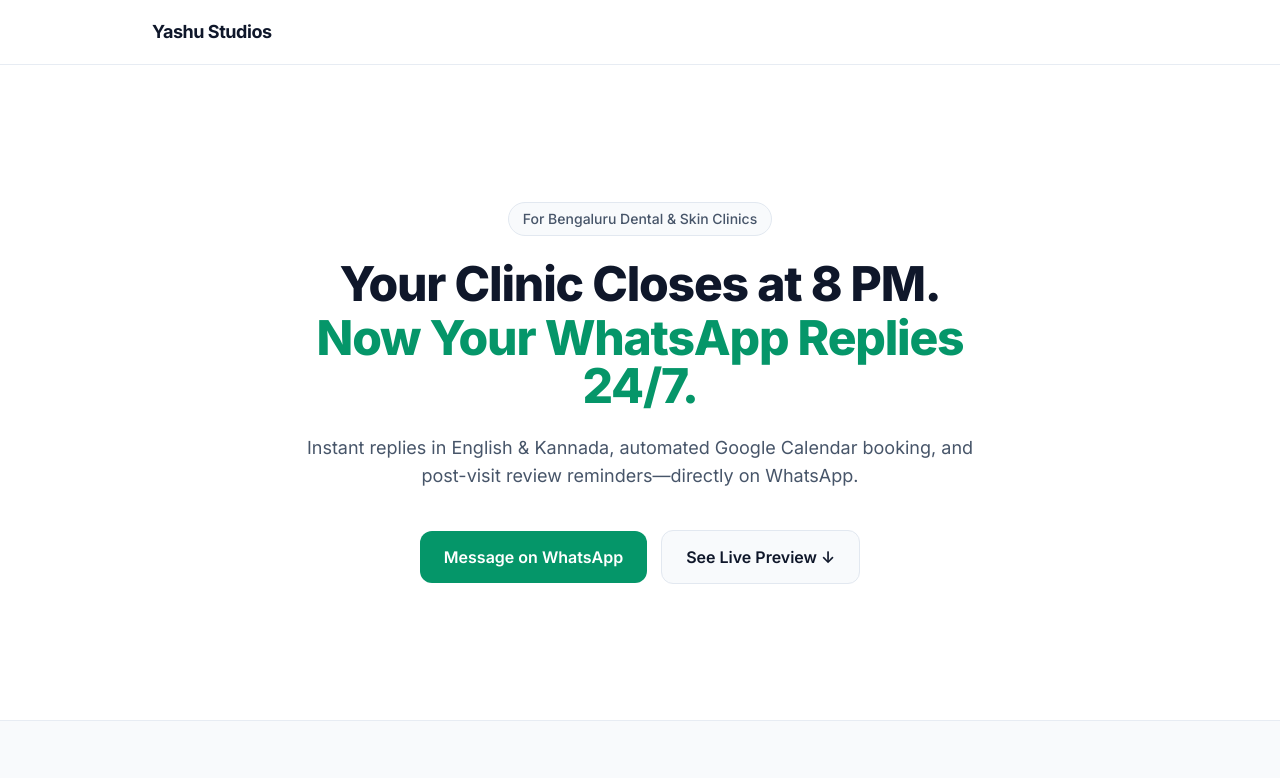
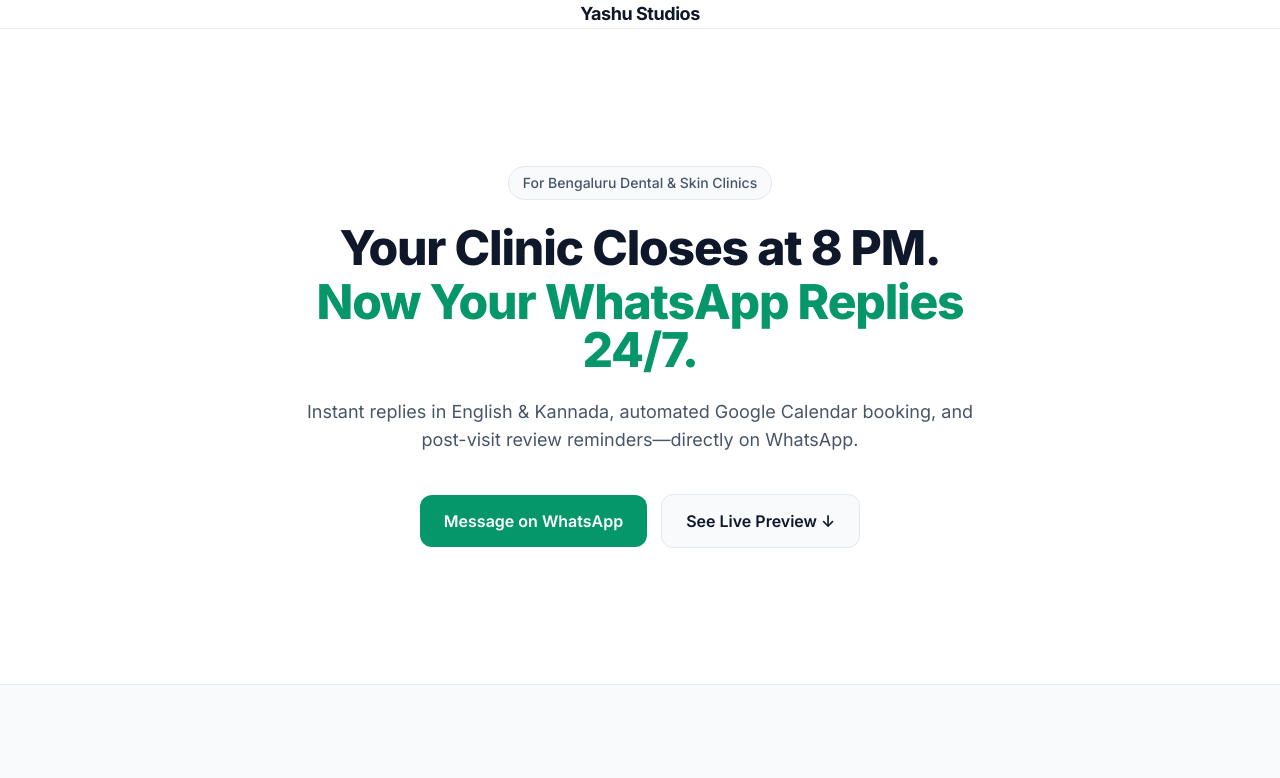
Before and after one commit to yashufxofficial/yashustudios-, a plain HTML site: page index.html in a window 1280 px wide. Shown: the top 778 px of the page. Drawn offline with nearby package versions, Linux system fonts and the light colour scheme.

Commit message:
Update header layout in index.html

```diff
--- a/index.html
+++ b/index.html
@@ -97,7 +97,7 @@
   <!-- 1. TOP NAVIGATION (Plain text wordmark, no logo, no Customize button) -->
   <!-- ===================================================================== -->
   <header class="sticky top-0 z-40 bg-white/95 backdrop-blur-md border-b border-slate-200/80">
-    <div class="max-w-5xl mx-auto px-4 sm:px-6 h-16 flex items-center justify-between gap-4">
+    <div class="max-w-3xl mx-auto text-center">
       <a href="#" class="font-bold text-base sm:text-lg text-[#0F172A] tracking-tight">
         Yashu Studios
       </a>
```
